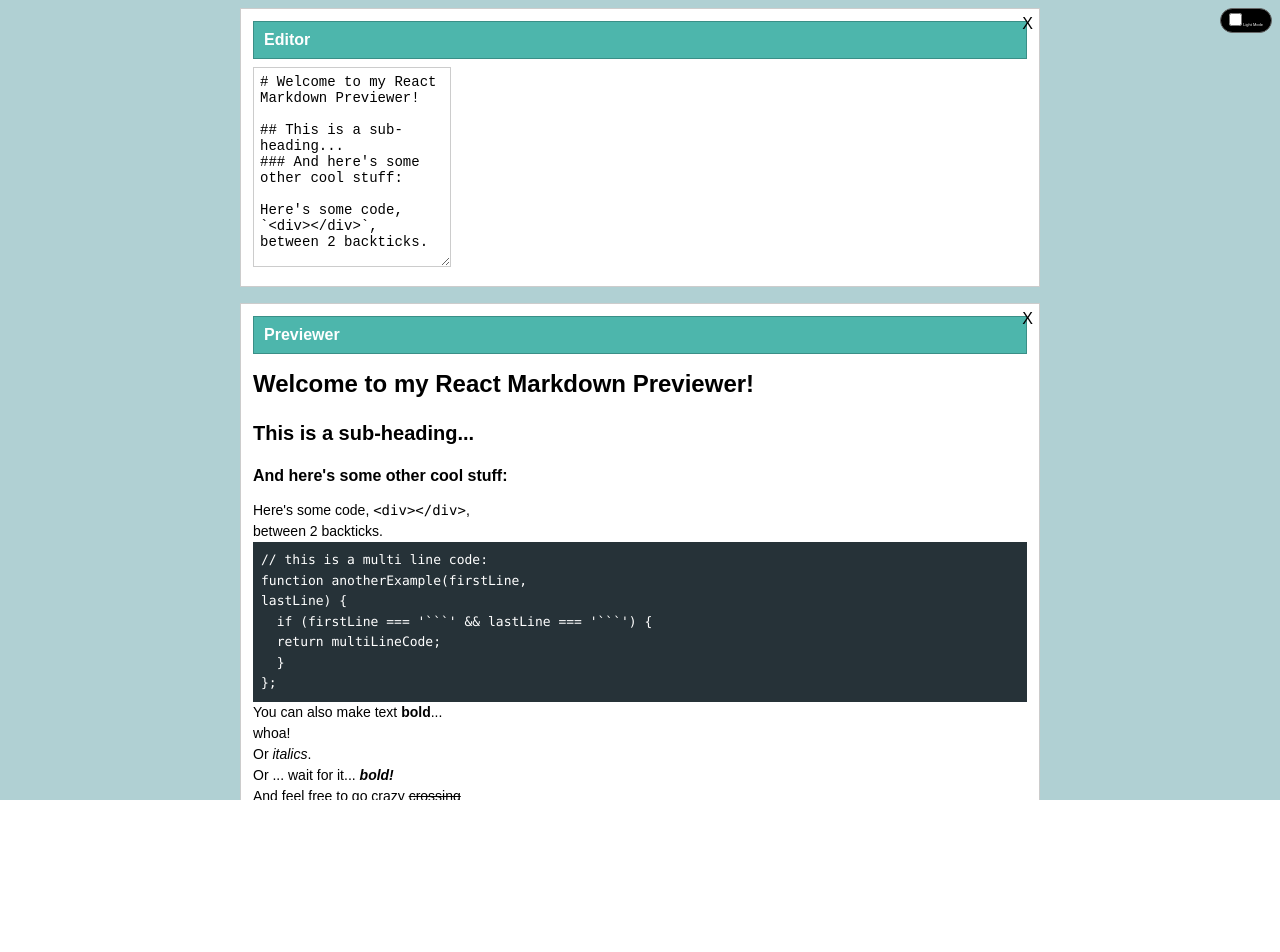
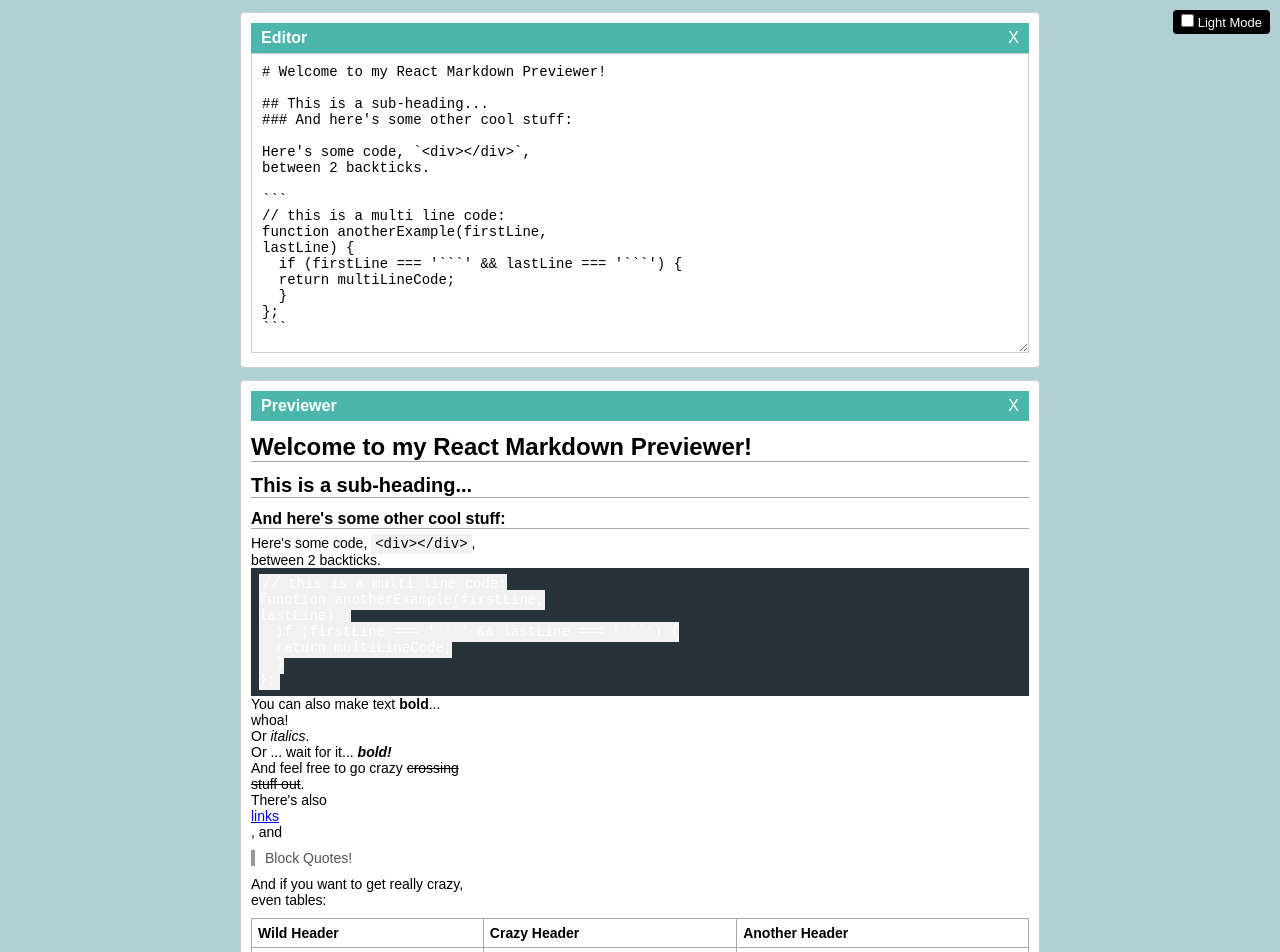
Before and after one commit to waskylinks/markdown-previewer, a React (Create React App) app: page / in a window 1280 px wide. Shown: the top 952 px of the page. Before the commit the page ends 800 px from the top, so only its background shows below. Built offline with nearby package versions, Linux system fonts and the light colour scheme.

Commit message:
updated css for markdown

```diff
--- a/src/App.css
+++ b/src/App.css
@@ -8,17 +8,11 @@
   width: 100%;
   font-family: Arial, Helvetica, sans-serif;
   font-size: 16px;
-  line-height: 1.5;
-  overflow-x: hidden;
+  background-color: #b0d0d3;
 }
 
-.app {
-  display: flex;
-  flex-direction: column;
-  min-height: 100%;
-  position: relative;
-  background: #b0d0d3;
-  color: #000000;
+.app.light {
+  color: #000;
 }
 
 .app.dark {
@@ -27,86 +21,61 @@
 }
 
 .theme-toggle {
-  position: absolute;
-  top: 8px;
-  right: 8px;
-  font-size: 4px;
-  z-index: 0;
+  position: fixed;
+  top: 10px;
+  right: 10px;
+  background: #000;
+  font-size: 13px;
   padding: 4px 8px;
-  background-color: #000000;
-  color: #ffffff;
-  border: 1px solid #666666;
-  border-radius: 20px;
-  cursor: pointer;
+  color: #fff;
+  border-radius: 4px;
+  z-index: 1000;
 }
 
 .pane {
   width: 90%;
   max-width: 800px;
-  margin: 8px auto;
-  padding: 12px;
+  margin: 12px auto;
+  padding: 10px;
   border: 1px solid #cccccc;
-  background: #ffffff;
-  overflow: auto;
-  position: relative;
+  background: #fefefe;
+  border-radius: 4px;
+  transition: all 0.3s ease;
 }
 
-.editor-pane, .preview-pane {
-  transition: opacity 0.3s ease;
+.app.dark .pane {
+  background: #2c3e50;
+  color: #f0f0f0;
 }
 
-.editor-pane {
-  z-index: 1;
-  opacity: 1;
-}
-
-.preview-pane {
-  z-index: 2;
-  opacity: 1;
-}
-
-.editor-pane.hidden, .preview-pane.hidden {
-  opacity: 0;
-  pointer-events: none;
+.toolbar {
+  background: #4db6ac;
+  padding: 6px 10px;
+  color: white;
+  font-weight: bold;
+  display: flex;
+  justify-content: space-between;
+  align-items: center;
 }
 
 .close-btn {
-  position: absolute;
-  top: 4px;
-  right: 4px;
-  background: transparent;
+  background: none;
   border: none;
-  color: #000000;
+  color: white;
   font-size: 16px;
   cursor: pointer;
-  padding: 2px;
-}
-
-.app.dark .close-btn {
-  color: #ffffff;
-}
-
-.toolbar {
-  font-weight: bold;
-  padding: 6px 10px;
-  margin-bottom: 8px;
-  background: #4db6ac;
-  color: #ffffff;
-  border: 1px solid #3a8f87;
-  text-align: centre;
 }
 
 textarea#editor {
-  width: 100;
-  min-height: 200px;
-  border: 1px solid #cccccc;
-  outline: none;
-  background-color: transparent;
+  width: 100%;
+  height: 300px;
+  padding: 10px;
+  font-family: 'Courier New', Courier, monospace;
+  font-size: 14px;
+  resize: vertical;
+  border: 1px solid #ccc;
+  background: inherit;
   color: inherit;
-  font-size: 14px;
-  font-family: "Courier New", monospace;
-  padding: 6px;
-
 }
 
 #preview {
@@ -115,61 +84,90 @@
   font-size: 14px;
 }
 
-#previw table {
+#preview h1, #preview h2, #preview h3 {
+  border-bottom: 1px solid #aaa;
+  margin: 12px 0 6px;
+}
+
+#preview h1 { font-size: 24px; }
+#preview h2 { font-size: 20px; }
+#preview h3 { font-size: 16px; }
+
+#preview pre {
+  background: #263238;
+  color: white;
+  padding: 8px;
+  overflow-x: auto;
+}
+
+.app.dark pre {
+  background: #1c1c1c;
+}
+
+code {
+  background: #f1f1f1;
+  padding: 2px 4px;
+  font-family: monospace;
+}
+
+blockquote {
+  border-left: 4px solid #999;
+  padding-left: 10px;
+  margin: 10px 0;
+  color: #555;
+}
+
+.app.dark blockquote {
+  border-left-color: #aaa;
+  color: #ccc;
+}
+
+table {
   width: 100%;
   border-collapse: collapse;
-  margin: 8px 0;
+  margin-top: 10px;
 }
 
-#preview th, #preview td {
-  border: 1px solid #999999;
+th, td {
+  border: 1px solid #aaa;
   padding: 6px;
   text-align: left;
-  font-size: 13px;
 }
 
-pre {
-  background: #263238;
-  color: #ffffff;
-  padding: 8px;
-  overflow-x: auto;
-  font-size: 13px;
-  font-family: "Courier New", monospace;
+.hidden {
+  display: none;
 }
 
-h1, h2, h3 {
-  padding-bottom: 4px;
-  margin: 12px 0 8px;
+@media (max-width: 768px) {
+  textarea#editor {
+    height: 200px;
+  }
+
+  .toolbar {
+    font-size: 14px;
+  }
+
+  #preview {
+    font-size: 13px;
+  }
 }
 
-h1 { font-size: 24px; }
-h2 { font-size: 20px; }
-h3 { font-size: 16px; }
+@media (max-width: 480px) {
+  .pane {
+    width: 95%;
+  }
 
-blockquote {
-  border-left: 4px solid #cccccc;
-  padding-left: 8px;
-  color: #555555;
-  margin: 12px 0;
-  font-size: 14px;
+  .theme-toggle {
+    font-size: 12px;
+    padding: 2px 6px;
+  }
+
+  .textarea#editor {
+    height: 160px;
+    font-size: 13px;
+  }
+
+  #preview {
+    font-size: 12px;
+  }
 }
-
-img {
-  max-width: 100%;
-  height: auto;
-  display: block;
-  margin: 8px auto;
-}
-
-.app.dark .preview-pane {
-  background: #2c3e50;
-  color: #f0f0f0;
-}
-
-.app.dark .editor-pane {
-  opacity: 0.2;
-}
-
-.app.dark code {
-  background: #555555;
-}
```
